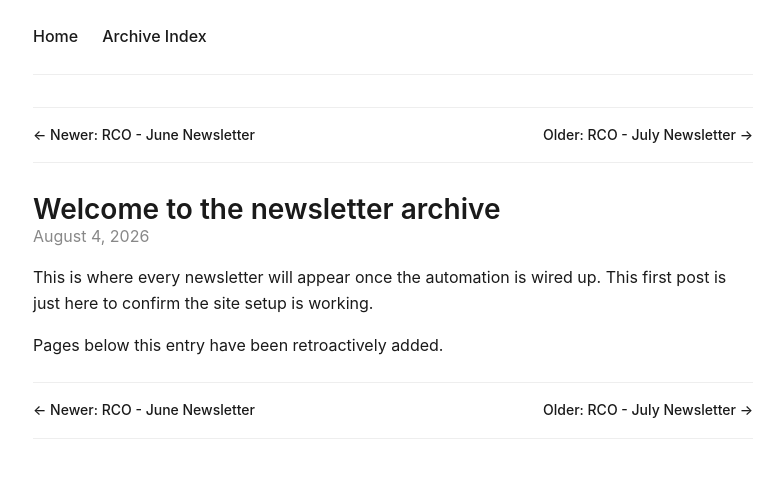
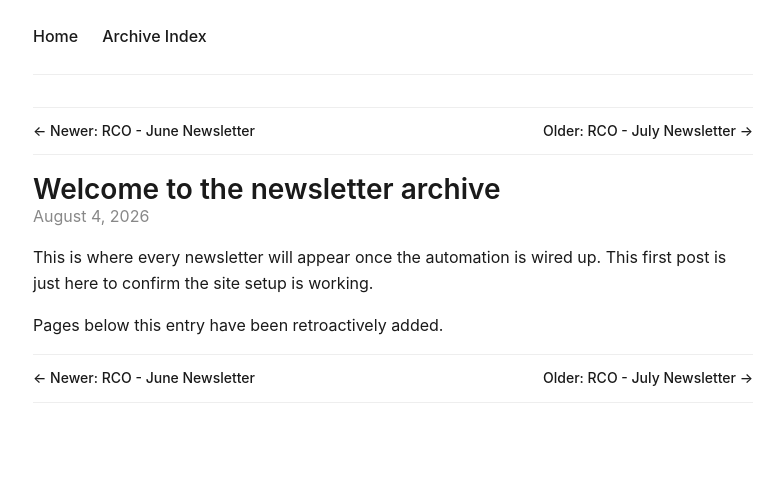
Before and after one commit to Raices-Cyber-Org/newsletter-archive, a Jekyll site: the page built from _posts/2026-07-22-welcome.md, in a window 1280 px wide. Shown: the top 478 px of the page, without its empty margins (247-1031 px from the left). Built offline with Jekyll 4.4.1, drawn with Linux system fonts in a browser that asks for light colours.

Commit message:
Adjust styles for header and post navigation

```diff
--- a/assets/style.css
+++ b/assets/style.css
@@ -2,14 +2,14 @@ body { background: #fff; color: #1a1a1a; font-family: -apple-system, Segoe UI, s
 nav { display: flex; gap: 24px; padding: 24px 0; border-bottom: 1px solid #eee; margin-bottom: 32px; }
 nav a { color: #1a1a1a; text-decoration: none; font-weight: 500; }
 nav a:hover { text-decoration: underline; }
-h1 { font-size: 28px; font-weight: 600; margin-bottom: 4px; }
+h1 { font-size: 28px; font-weight: 600; margin-bottom: 4px; margin-top: 0; }
 ul { list-style: none; padding: 0; }
 ul li { padding: 12px 0; border-bottom: 1px solid #f0f0f0; }
 ul li a { color: #1a1a1a; text-decoration: none; font-weight: 500; }
 ul li a:hover { text-decoration: underline; }
-.post-nav { display: flex; justify-content: space-between; gap: 16px; padding: 16px 0; border-top: 1px solid #eee; border-bottom: 1px solid #eee; margin: 24px 0; font-size: 14px; }
+.post-nav { display: flex; justify-content: space-between; gap: 16px; padding: 12px 0; border-top: 1px solid #eee; border-bottom: 1px solid #eee; margin: 12px 0; font-size: 14px; }
 .post-nav a { color: #1a1a1a; text-decoration: none; }
 .post-nav a:hover { text-decoration: underline; }
 
-#scroll-top { display: none; position: fixed; bottom: 24px; right: 24px; width: 44px; height: 44px; border-radius: 50%; border: none; background: #002ff6; color: #fff; font-size: 20px; align-items: center; justify-content: center; cursor: pointer; box-shadow: 0 2px 8px rgba(0,0,0,0.2); }
+#scroll-top { display: none; position: fixed !important; bottom: 24px; right: 24px; z-index: 999; width: 44px; height: 44px; border-radius: 50%; border: none; background: #002ff6; color: #fff; font-size: 20px; align-items: center; justify-content: center; cursor: pointer; box-shadow: 0 2px 8px rgba(0,0,0,0.2); }
 #scroll-top:hover { background: #0022c4; }
```
